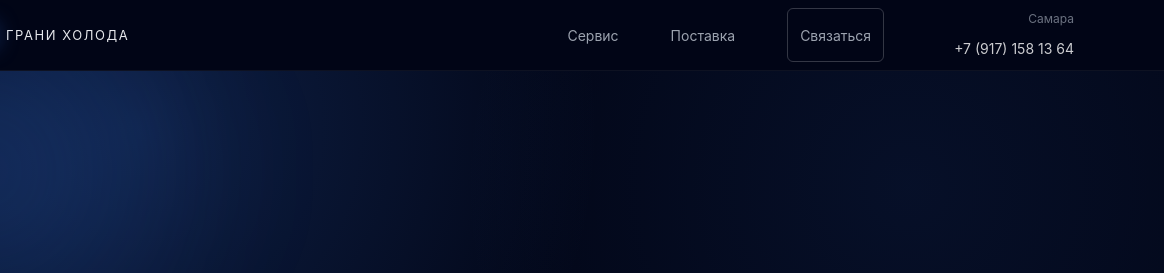
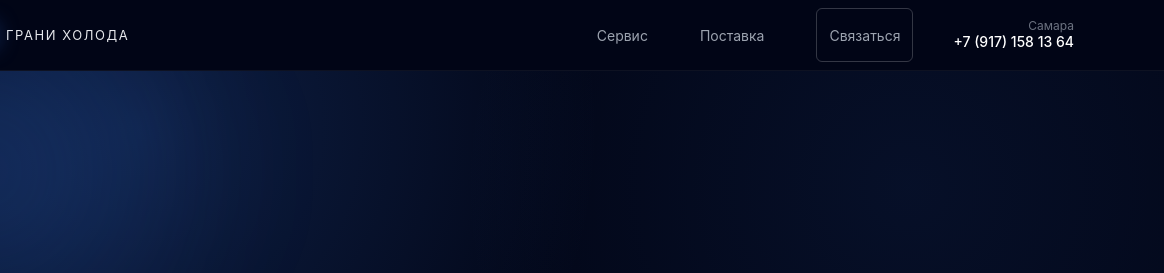
Before and after one commit to yakyninap-netizen/yakyninap-netizen.github.io, a plain HTML site: page index.html in a window 1280 px wide. Shown: the top 273 px of the page, 116-1280 px from the left. Drawn offline with Linux system fonts and the light colour scheme.

Commit message:
Update style.css

```diff
--- a/style.css
+++ b/style.css
@@ -370,34 +370,34 @@ nav a:hover::after {
   box-shadow: 0 10px 25px rgba(59,130,246,0.4);
 }
 
+.header-contact {
+  display: flex;
+  flex-direction: column;
+  align-items: flex-end;
+  line-height: 1.3;
+}
+
+.header-contact span {
+  font-size: 13px;
+  color: #9ca3af;
+}
+
 .header-contact a {
+  font-size: 16px;
+  font-weight: 500;
   color: #fff;
-  margin-left: 30px;
-  font-size: 14px;
   text-decoration: none;
-  opacity: 0.8;
   transition: 0.3s;
 }
 
 .header-contact a:hover {
-  opacity: 1;
+  opacity: 0.8;
 }
 
 .hero-city {
   margin-top: 10px;
   font-size: 14px;
   color: #6b7280;
-}
-
-.header-contact {
-  display: flex;
-  gap: 15px;
-  align-items: center;
-}
-
-.header-contact span {
-  color: #6b7280;
-  font-size: 13px;
 }
 
 /* РАСКЛАДКА ХЕДЕРА */
```
